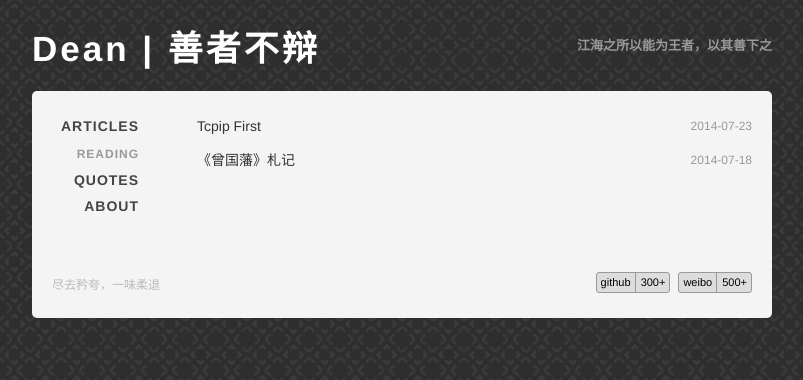
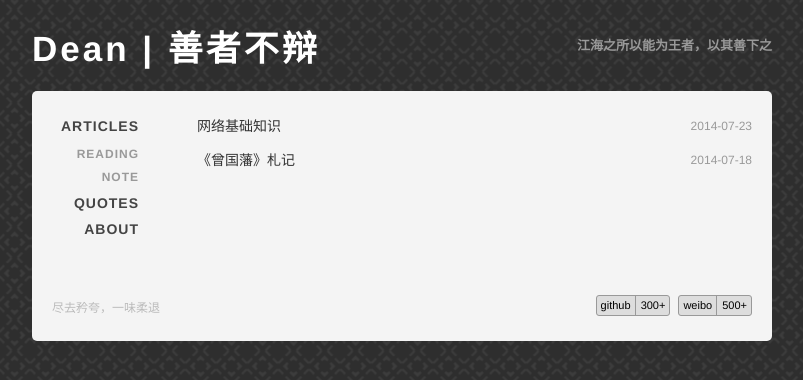
Before and after one commit to deanshishang/deanshishang.github.com, a Jekyll site: the page built from index.html, in a window 1280 px wide. Shown: the top 380 px of the page, without its empty margins (238-1041 px from the left). Built offline with Jekyll 4.4.1, drawn with Linux system fonts in a browser that asks for light colours.

Commit message:
add note

```diff
--- a/_posts/2014-07-23-TCPIP-First.md
+++ b/_posts/2014-07-23-TCPIP-First.md
@@ -1,3 +1,8 @@
+---
+layout: post
+title: 网络基础知识
+category: Note
+---
 ###网络基础知识
 ####计算机与网络发展的7个阶段：
 * 批处理：batch processing.事先将程序拷贝到磁盘卡带里边，然后经过计算机读卡机读取顺序处理之后，数据一并批量处理;
```
